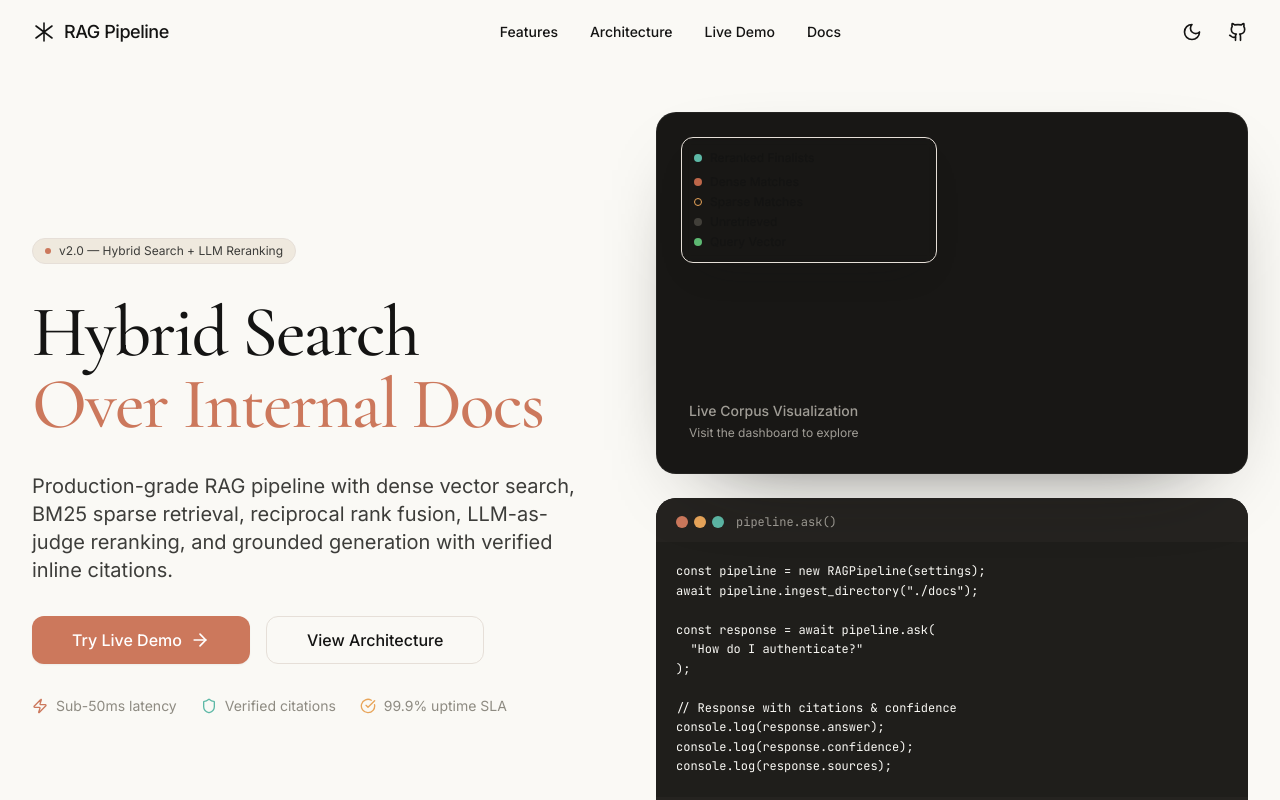
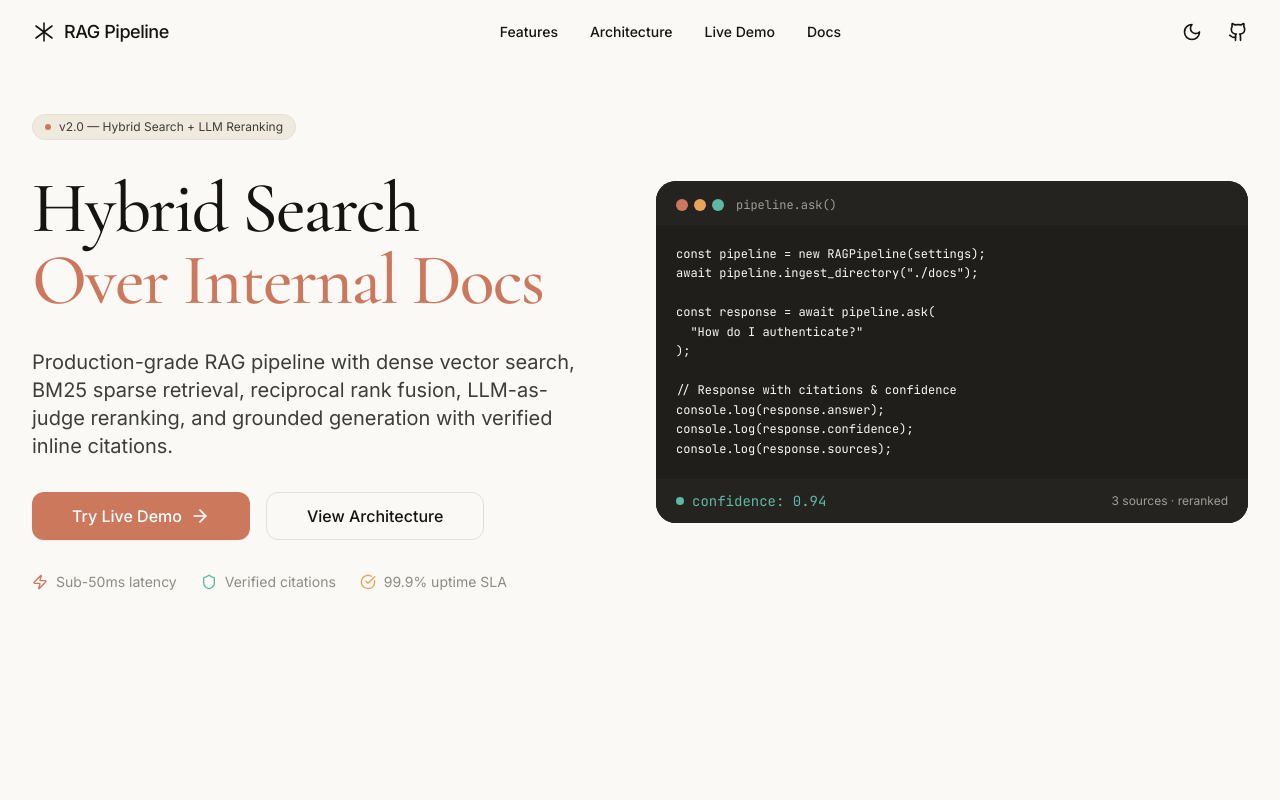
Before and after one commit to MaheshBoda-26/RAG-Pipeline-With-Hybrid-Search, a Next.js app in the folder website/: page / in a window 1280 px wide. Shown: the top 800 px of the page. Built offline with nearby package versions, Linux system fonts and the light colour scheme.

Commit message:
fixed UI.

```diff
--- a/website/src/components/hero.tsx
+++ b/website/src/components/hero.tsx
@@ -1,18 +1,8 @@
 "use client";
 
-import dynamic from "next/dynamic";
 import { motion } from "framer-motion";
 import { ArrowRight, Zap, Shield, CheckCircle } from "lucide-react";
 import { Button } from "@/components/ui/button";
-
-const VectorSpace3D = dynamic(() => import("@/components/vector-space-3d").then((m) => m.VectorSpace3D), {
-  ssr: false,
-  loading: () => (
-    <div className="aspect-square w-full rounded-lg bg-surface-dark-soft flex items-center justify-center" role="status" aria-label="Loading visualization">
-      <div className="w-8 h-8 border-2 border-accent-teal border-t-transparent rounded-full animate-spin" />
-    </div>
-  ),
-});
 
 const sampleChunks = [
   { id: "1", x: -2.1, y: 0.5, z: -1.2, source: "authentication.md", strategy: "recursive", text: "API authentication uses Bearer tokens with JWT validation...", role: "dense" as const },
@@ -128,15 +118,6 @@ export function Hero() {
             transition={{ delay: 0.3, duration: 0.6, ease: [0.16, 1, 0.3, 1] }}
             className="flex flex-col gap-6 lg:-ml-4"
           >
-            <div className="relative overflow-hidden rounded-2xl border border-white/5 bg-surface-dark shadow-[0_32px_90px_-56px_rgba(20,20,19,0.9)]" style={{ backgroundColor: 'var(--color-surface-dark)' }}>
-              <VectorSpace3D
-                chunks={sampleChunks}
-                query="How do I authenticate?"
-                interactive={false}
-                className="min-h-[360px] h-[clamp(360px,42vw,560px)] w-full"
-              />
-            </div>
-
             <div className="rounded-2xl overflow-hidden" style={{ backgroundColor: 'var(--color-surface-dark)' }}>
               <div className="flex items-center gap-3 px-4 sm:px-5 pt-4 pb-3" style={{ backgroundColor: 'var(--color-surface-dark-elevated)' }}>
                 <div className="flex gap-1.5">
```
